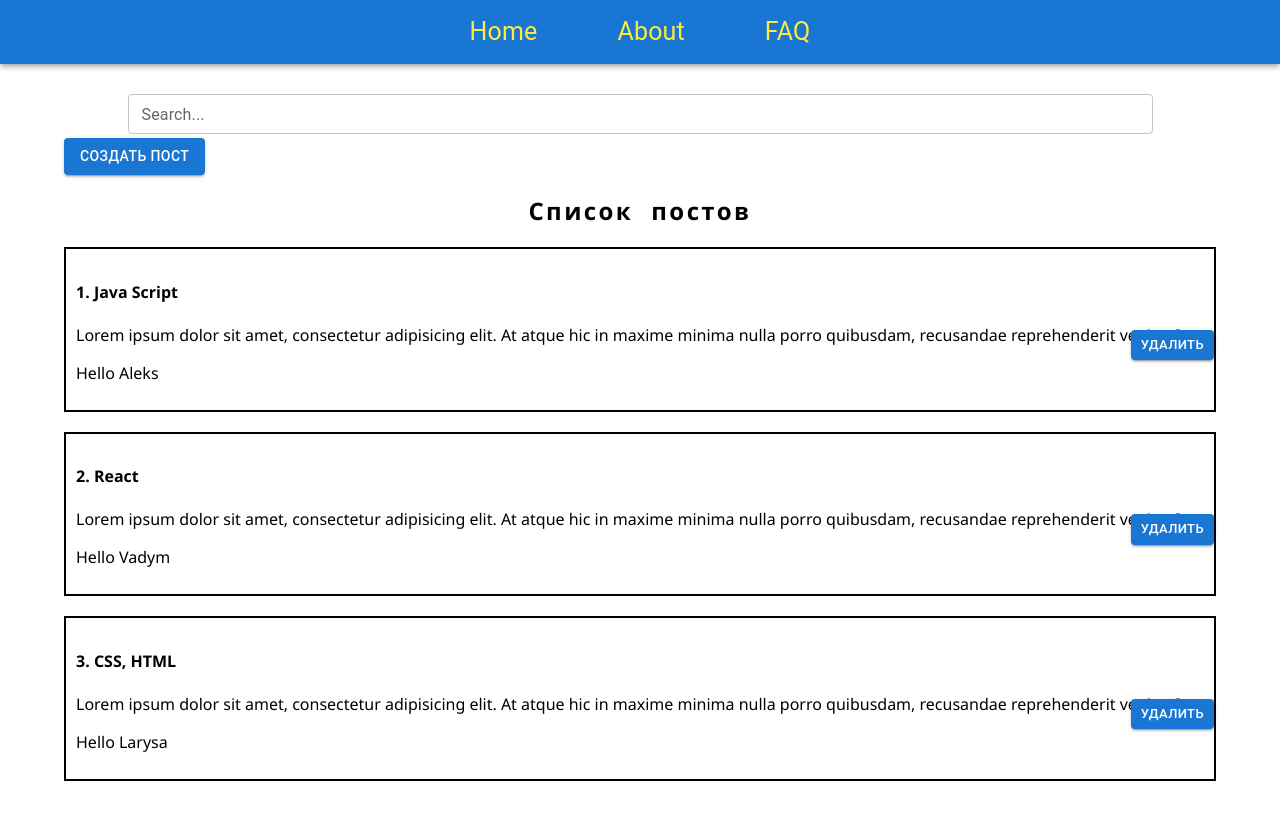
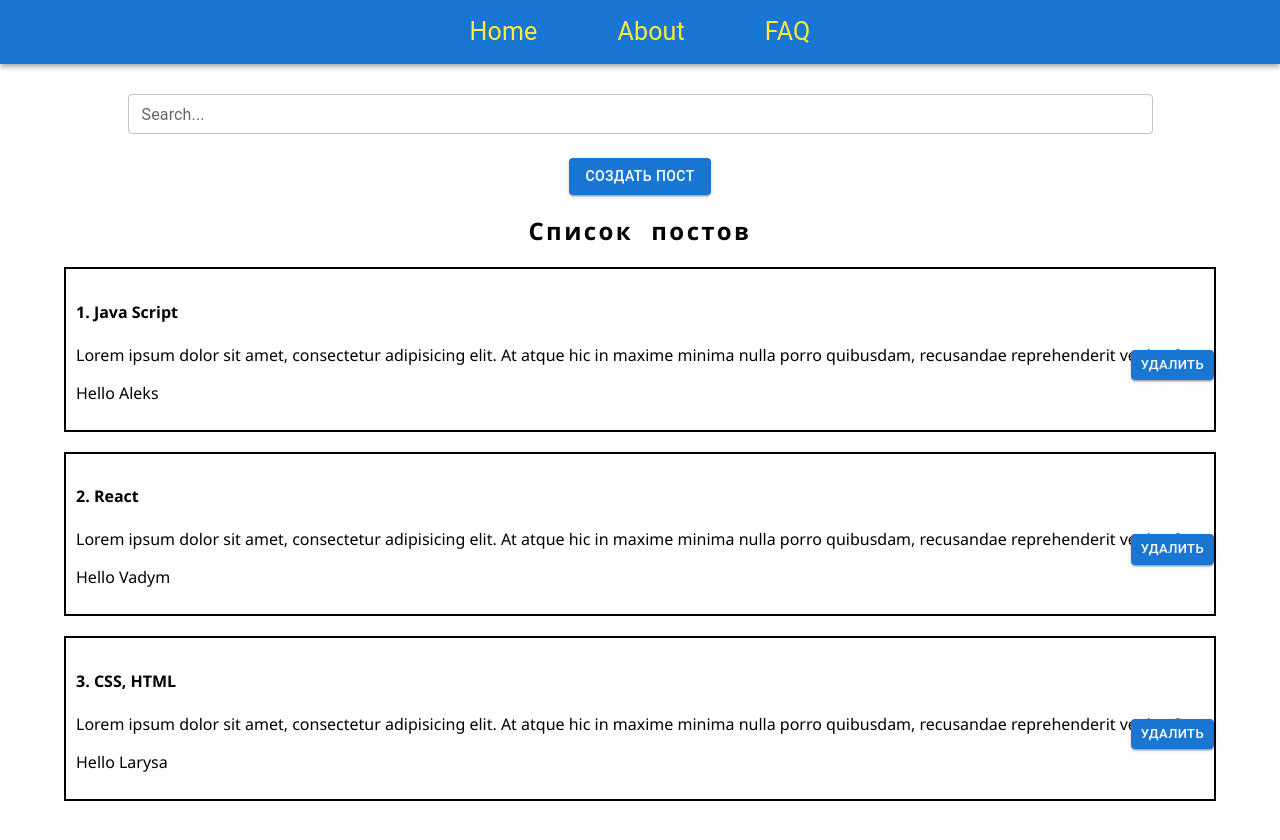
Before and after one commit to shpaksasha/NewProject, a React (Create React App) app: page / in a window 1280 px wide. Shown: the top 840 px of the page. Built offline with nearby package versions, Linux system fonts and the light colour scheme.

Commit message:
decompozition component search and button create post

```diff
--- /dev/null
+++ b/src/components/Search/search.js
@@ -0,0 +1,38 @@
+import React, {useState} from 'react';
+import {TextField} from "@mui/material";
+import {makeStyles} from "@mui/styles";
+
+const useStyles = makeStyles(theme => ({
+    root: {
+        marginTop: '30px',
+        display: 'flex',
+        justifyContent: 'center',
+    },
+    field: {
+        width: '1025px'
+    }
+}))
+
+
+const Search = () => {
+    const classes = useStyles()
+    const [search, setSearch] = useState('')
+
+    return (
+        <div>
+            <div className={classes.root}>
+                <TextField
+                    className={classes.field}
+                    helperText
+                    size="small"
+                    value={search}
+                    onChange={event => setSearch(event.target.value)}
+                    id='1'
+                    label="Search..."
+                    multiline/>
+            </div>
+        </div>
+    );
+};
+
+export {Search};
--- a/src/pages/Home/home.js
+++ b/src/pages/Home/home.js
@@ -2,8 +2,9 @@ import React, {useState} from 'react';
 import {Post} from "../../components/Post/post";
 import PostForm from "../../components/FormPost/postForm";
 import {makeStyles} from "@mui/styles";
-import {Button, TextField} from "@mui/material";
+import {Button} from "@mui/material";
 import ModalWindow from "../../components/ModalWindow/window";
+import {Search} from "../../components/Search/search";
 
 
 const useStyles = makeStyles(theme => ({
@@ -13,13 +14,10 @@ const useStyles = makeStyles(theme => ({
         letterSpacing: '0.1em',
         wordSpacing: '0.4em',
     },
-    root: {
-        marginTop: '30px',
-        display: 'flex',
-        justifyContent: 'center',
-    },
-    field: {
-        width: '1025px'
+
+    mainButton: {
+        marginTop: '20px',
+        textAlign: 'center',
     }
 }))
 
@@ -32,7 +30,7 @@ const Home = () => {
         {id: 3, title: 'CSS, HTML', denotation: 'Hello Larysa'},
     ])
 
-    const [search, setSearch] = useState('')
+
     const [modal, setModal] = useState(false)
 
 
@@ -48,18 +46,9 @@ const Home = () => {
     return (
 
         <div>
-            <div className={classes.root}>
-                <TextField
-                    className={classes.field}
-                    helperText
-                    size="small"
-                    value={search}
-                    onChange={event => setSearch(event.target.value)}
-                    id='1'
-                    label="Search..."
-                    multiline/>
-            </div>
-            <Button variant='contained' onClick={()=> setModal(true)}>Создать пост</Button>
+            <Search/>
+            <div className={classes.mainButton}>
+            <Button variant='contained' onClick={()=> setModal(true)}>Создать пост</Button></div>
 
             <ModalWindow visible={modal} setVisible={setModal}>
                 <PostForm create={createPost}/>
```
